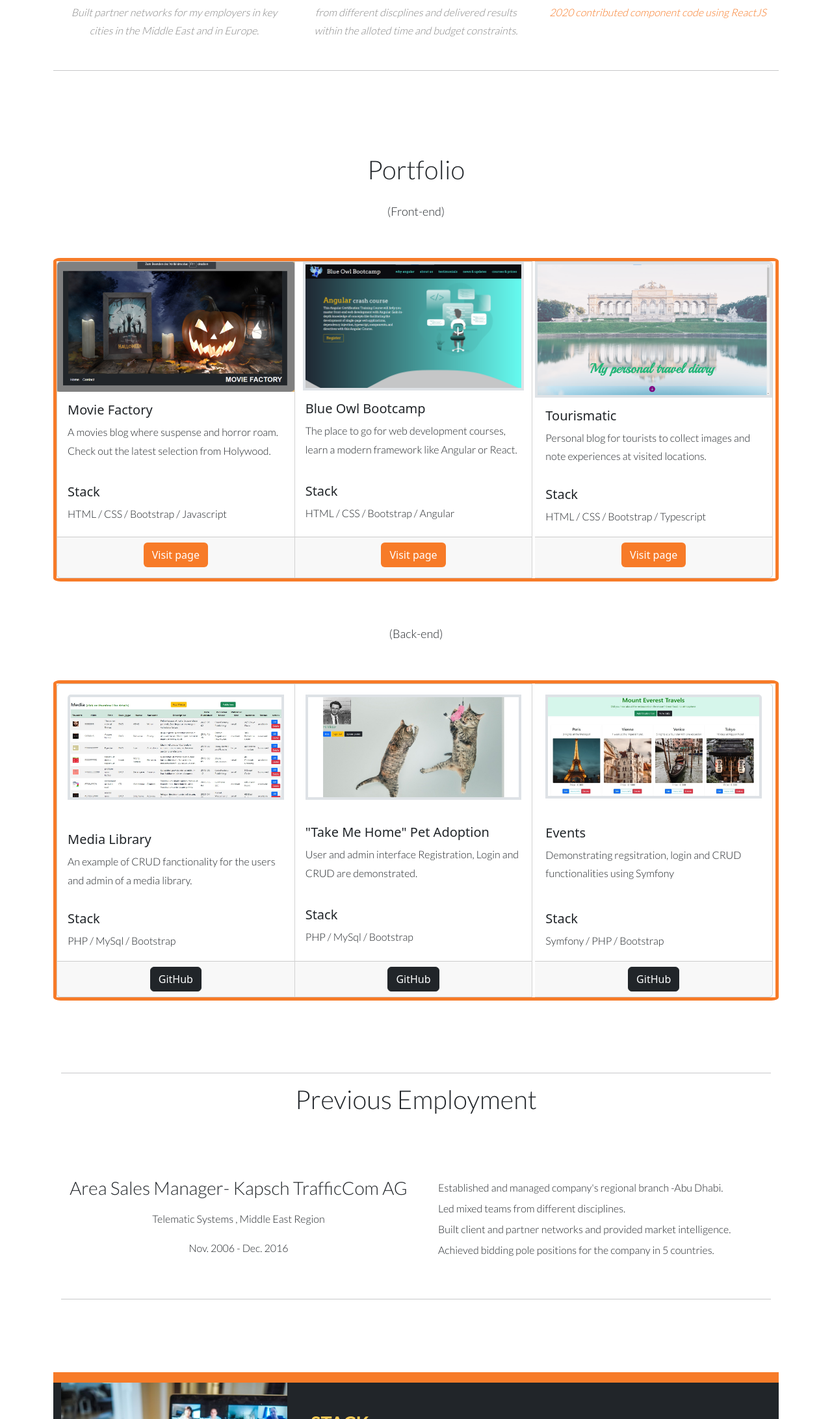
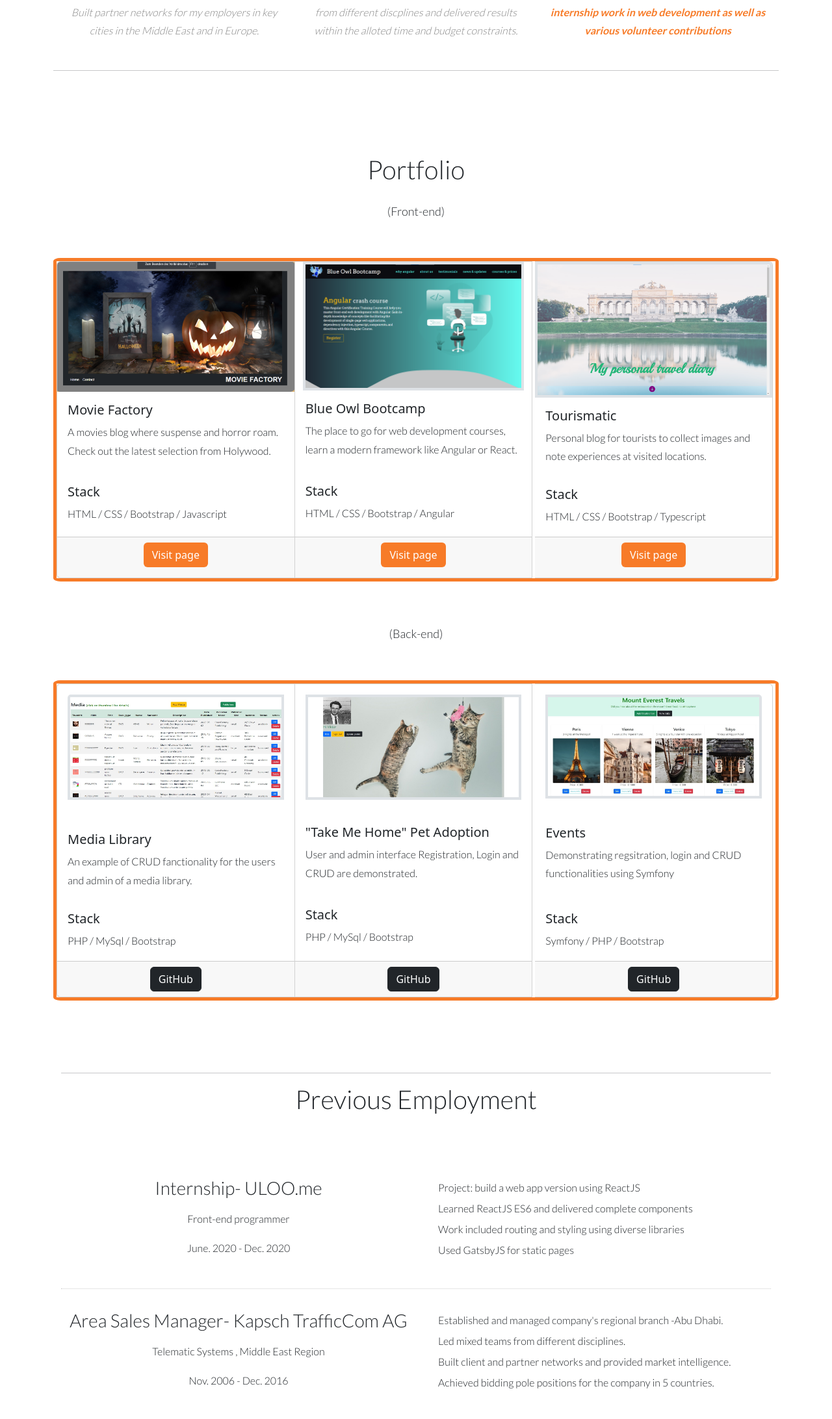
Before and after one commit to Falsal/P_Portfolio_Faris, a website: page index.html in a window 1280 px wide. Shown: the part 1827-4011 px from the top of the page at 65% size. Drawn offline with nearby package versions, Linux system fonts and the light colour scheme.

Commit message:
add internship position

```diff
--- a/index.html
+++ b/index.html
@@ -95,7 +95,7 @@
 							<h2>programmed</h2>
 							<p>
 							<span id="span-font">
-								2020 contributed component code using ReactJS
+								internship work in web development as well as various volunteer contributions
 							</span></p>
 						</div>
 					</div>
@@ -306,7 +306,7 @@
 						</div>
 						<div class="card-footer d-flex flex-row justify-content-around">
 
-							<a href="https://github.com/Falsal/CFLMS-Faris-CodeReview-13" target="_blank">
+							<a href="https://github.com/Falsal/CR13_eventmanagment.git" target="_blank">
 								<button type="button" class="btn btn-dark">GitHub</button>
 							</a>
 
@@ -330,6 +330,24 @@
 
 			<!--Experience Tables-->
 			<section class="experience container">
+				<div class="row mx-auto">
+					<div class="col-md-6 col-sm-12">
+						<div class="row">
+							<h3 class="col-12">Internship- ULOO.me</h3>
+							<p class="col-12 text-center mt-3"> Front-end programmer</p>
+							<p class="col-12 text-center mt-0"> June. 2020 - Dec. 2020</p>
+						</div>
+					</div>
+					<div class="col-md-6 col-sm-12 pt-3 border-left">
+						<ul>
+							<li>Project: build a web app version using ReactJS</li>
+							<li>Learned ReactJS ES6 and delivered complete components</li>
+							<li>Work included routing and styling using diverse libraries</li>
+							<li>Used GatsbyJS for static pages </li>
+						</ul>
+					</div>
+				</div>
+
 				<div class="row mx-auto">
 					<div class="col-md-6 col-sm-12">
 						<div class="row">
--- a/modern.css
+++ b/modern.css
@@ -322,16 +322,16 @@ footer hr {
 }
 .testimonial p span{
   font-style: italic;
-  font-weight: 500;
-  font-size:large;
-  color: rgb(160, 107, 14);
+  font-weight: 600;
+  font-size:medium;
+  color: rgb(247, 123, 40);
 
 }
-#span-font{
+/* #span-font{
   font-weight: 400;
   color:rgb(247, 123, 40);
   font-size:medium;
-}
+} */
 
 /* Spotlight */
 .spotlight {
```
